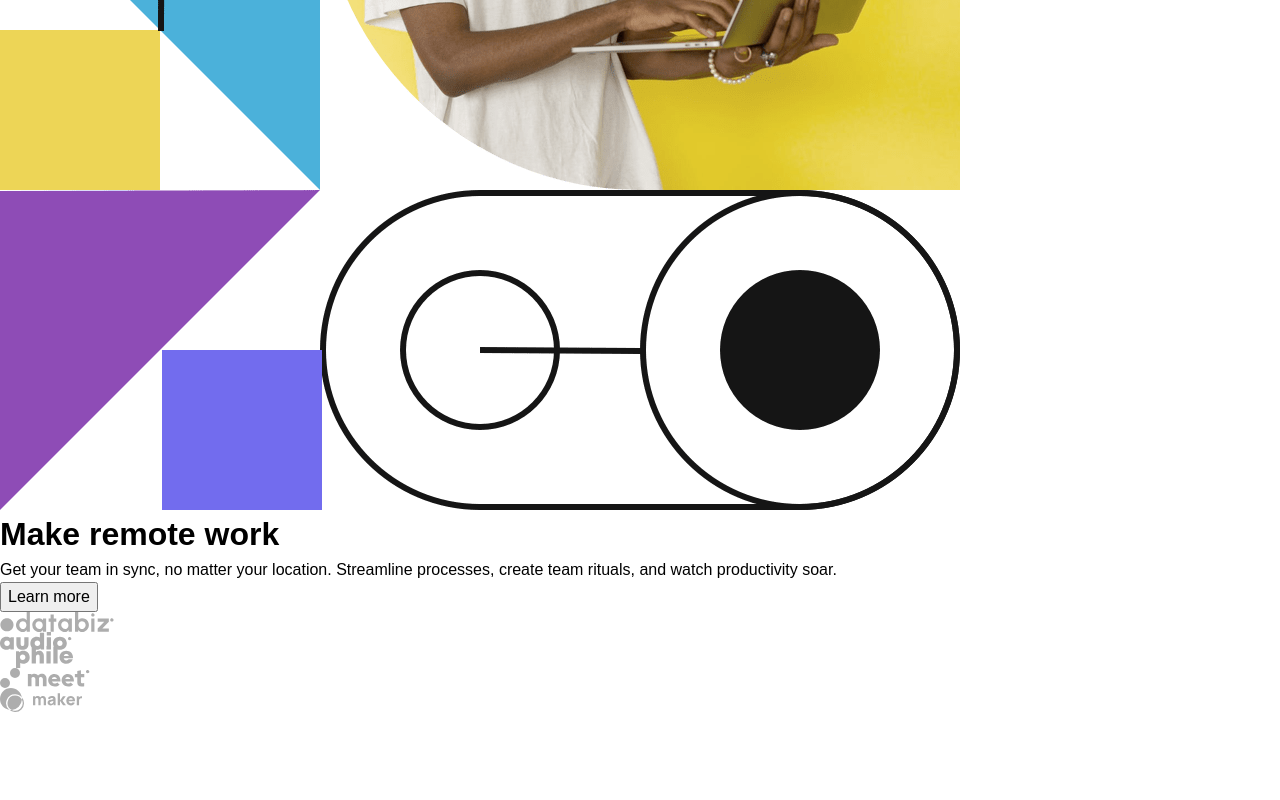
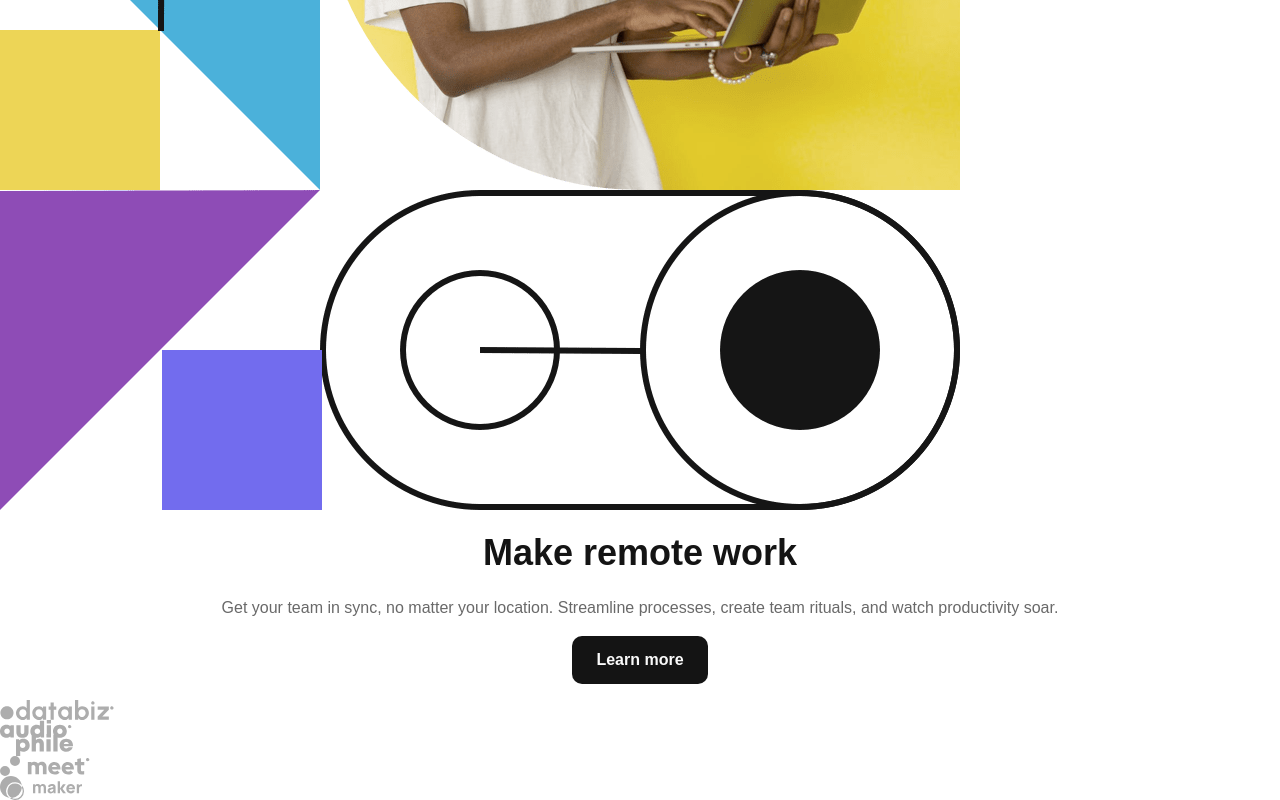
Before and after one commit to mayor-creator/dropdown_navigation_app, a React (Vite) app: page / in a window 1280 px wide. Shown: the part 844-1644 px from the top of the page. Before the commit the page ends 1556 px from the top, so only its background shows below. Built offline with nearby package versions, Linux system fonts and the light colour scheme.

Commit message:
Implement styled-components with NavBar component and improved the styles with Header, Features and Company components

```diff
--- a/src/component/company/Company.tsx
+++ b/src/component/company/Company.tsx
@@ -1,4 +1,4 @@
-import { useState } from "react";
+import { useId, useState } from "react";
 import styled from "styled-components";
 import arrowDownIcon from "/images/icon-arrow-down.svg";
 import arrowUpIcon from "/images/icon-arrow-up.svg";
@@ -28,15 +28,16 @@ const DropdownMenu = styled.ul<{ isOpen: boolean }>`
 
 	@media (min-width: 768px) {
 		position: absolute;
-		top: 100%; // place below button
+		top: 100%;
 		left: 0;
-		min-width: 180px;
+		min-width: 9.563rem;;
 		z-index: 1000;
 	}
 `;
 
 export const Company = () => {
 	const [isOpen, setIsOpen] = useState(false);
+	const companyMenu = useId();
 
 	const handleToggleCompany = () => {
 		setIsOpen((prev) => !prev);
@@ -57,7 +58,7 @@ export const Company = () => {
 				/>
 			</DropdownButton>
 
-			<DropdownMenu id="company-menu" isOpen={isOpen}>
+			<DropdownMenu id={companyMenu} isOpen={isOpen}>
 				<li>History</li>
 				<li>Our Team</li>
 				<li>Blog</li>
--- a/src/component/features/Features.tsx
+++ b/src/component/features/Features.tsx
@@ -1,4 +1,4 @@
-import { useState } from "react";
+import { useId, useState } from "react";
 import styled from "styled-components";
 import arrowDownIcon from "/images/icon-arrow-down.svg";
 import arrowUpIcon from "/images/icon-arrow-up.svg";
@@ -32,15 +32,22 @@ const DropdownMenu = styled.ul<{ isOpen: boolean }>`
 
 	@media (min-width: 768px) {
 		position: absolute;
-		top: 100%; // place below button
+		top: 100%;
 		left: 0;
-		min-width: 180px;
+		min-width: 9.563rem;
 		z-index: 1000;
 	}
 `;
 
+const NavList = styled.li`
+	display: flex;
+	gap: 1rem;
+	padding-bottom: 1rem;
+`;
+
 export const Features = () => {
 	const [isOpen, setIsOpen] = useState(false);
+	const featureMenu = useId();
 
 	const handleToggleFeatures = () => {
 		setIsOpen((prev) => !prev);
@@ -61,23 +68,23 @@ export const Features = () => {
 				/>
 			</DropdownButton>
 
-			<DropdownMenu id="feature-menu" isOpen={isOpen}>
-				<li>
+			<DropdownMenu id={featureMenu} isOpen={isOpen}>
+				<NavList>
 					<img src={todoIcon} alt="todo list icon" />
 					<span>Todo List</span>
-				</li>
-				<li>
+				</NavList>
+				<NavList>
 					<img src={calendarIcon} alt="calendar icon" />
 					<span>Calendar</span>
-				</li>
-				<li>
+				</NavList>
+				<NavList>
 					<img src={remindersIcon} alt="reminders icon" />
 					<span>Reminders</span>
-				</li>
-				<li>
+				</NavList>
+				<NavList>
 					<img src={planningIcon} alt="planning icon" />
 					<span>Planning</span>
-				</li>
+				</NavList>
 			</DropdownMenu>
 		</DropdownWrapper>
 	);
--- a/src/component/header/Header.tsx
+++ b/src/component/header/Header.tsx
@@ -1,4 +1,4 @@
-import { useState } from "react";
+import { useId, useState } from "react";
 import styled from "styled-components";
 import iconClose from "/images/icon-close-menu.svg";
 import iconMenu from "/images/icon-menu.svg";
@@ -110,6 +110,7 @@ const MobileLogo = styled.div`
 
 export const Header = () => {
 	const [isMenuOpen, setIsMenuOpen] = useState(false);
+	const mainNavigation = useId();
 
 	const handleToggleMenu = () => {
 		setIsMenuOpen((prev) => !prev);
@@ -149,7 +150,7 @@ export const Header = () => {
 				/>
 			</MenuToggle>
 
-			<Nav id="main-navigation" isOpen={isMenuOpen}>
+			<Nav id={mainNavigation} isOpen={isMenuOpen}>
 				<NavList className="mobile-only">
 					<li>
 						<Features />
--- a/src/component/navbar/NavBar.tsx
+++ b/src/component/navbar/NavBar.tsx
@@ -1,7 +1,44 @@
+import styled from "styled-components";
 import desktopHero from "/images/image-hero-desktop.png";
 import mobileHero from "/images/image-hero-mobile.png";
 import { Footer } from "../footer/Footer";
 import { Header } from "../header/Header";
+
+const TitleContainer = styled.div`
+  display: flex;
+	flex-direction:column;
+	align-items: center;
+	gap: 1rem;
+	padding: 1rem;
+`;
+
+const Title = styled.h1`
+  text-align: center;
+	font-size: 2.25rem;
+	font-weight: 700;
+	color: var(--color-gray-950);
+`;
+
+const Message = styled.p`
+	color: var(--color-gray-500);
+	font-size: 1rem;
+	font-weight: 500;
+	text-align: center;
+	padding-left: 1rem;
+	padding-right: 1rem;
+`;
+
+const Button = styled.button`
+	border: none;
+	background: var(--color-gray-950);
+	border-radius: 0.625rem;
+	color: var(--color-gray-50);
+	cursor: pointer;
+	font-weight: 700;
+	font-size: 1rem;
+	width: 8.5rem;
+	height: 3rem;
+`;
 
 export const NavBar = () => {
 	return (
@@ -14,14 +51,14 @@ export const NavBar = () => {
 						<img src={mobileHero} alt="" />
 					</picture>
 				</div>
-				<div>
-					<h1>Make remote work</h1>
-					<p>
+				<TitleContainer>
+					<Title>Make remote work</Title>
+					<Message>
 						Get your team in sync, no matter your location. Streamline
 						processes, create team rituals, and watch productivity soar.
-					</p>
-					<button type="button">Learn more</button>
-				</div>
+					</Message>
+					<Button type="button">Learn more</Button>
+				</TitleContainer>
 			</main>
 			<Footer />
 		</>
```
